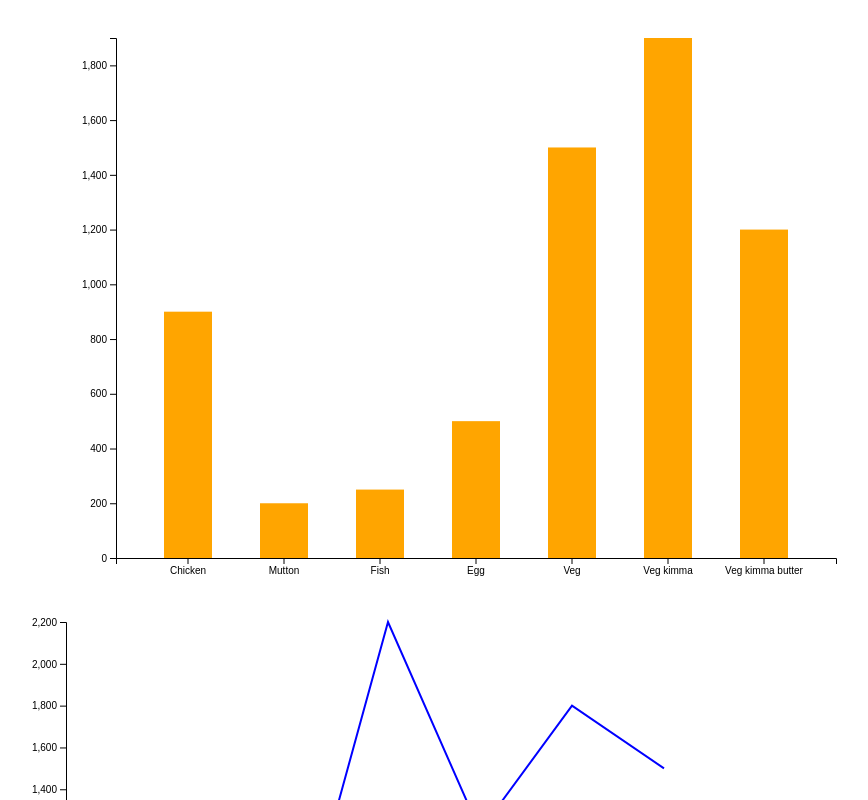
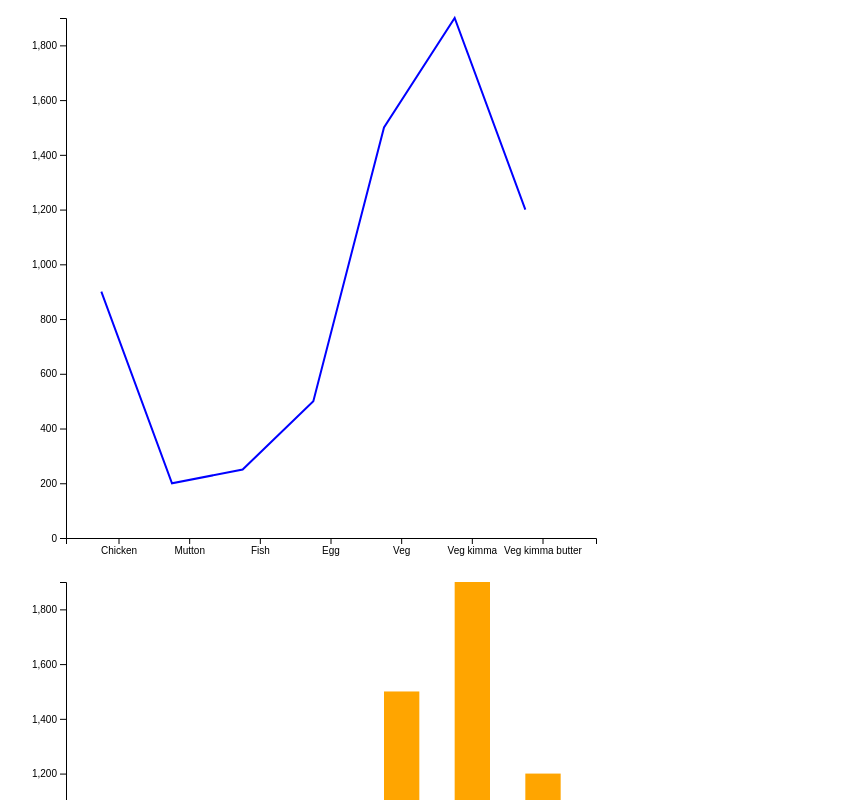
Before and after one commit to AnilKSahoo9/graphjs, a plain HTML site: page d3-visualization/index.html in a window 1280 px wide. Shown: the top 800 px of the page, without its empty margins (42-910 px from the left). Drawn offline with nearby package versions, Linux system fonts and the light colour scheme.

Commit message:
Create a function for calling the library to make a line chart or bar chart and data will be given in json object format

```diff
--- a/d3-visualization/data/menu.json
+++ b/d3-visualization/data/menu.json
@@ -1,4 +1,6 @@
-[{
+{
+    "type": "bar",
+    "value": [{
             "name": "Chicken",
             "orders": 900
         },
@@ -27,3 +29,4 @@
             "orders": 1200
         }
     ]
+}
--- a/d3-visualization/index.html
+++ b/d3-visualization/index.html
@@ -13,7 +13,8 @@
     <script src="scripts/axes.js"></script>
     <script src="scripts/bar.js"></script>
     <script src="scripts/line.js"></script>
-    <script src="scripts/main.js"></script>
+    <script src="scripts/index.js"></script>
+    <script src="scripts/call.js"></script>
 </body>
 
 </html>
--- /dev/null
+++ b/d3-visualization/scripts/call.js
@@ -0,0 +1,69 @@
+var lineData = {
+    "type": "line",
+    "value": [{
+            "name": "Chicken",
+            "orders": 900
+        },
+        {
+            "name": "Mutton",
+            "orders": 200
+        },
+        {
+            "name": "Fish",
+            "orders": 250
+        },
+        {
+            "name": "Egg",
+            "orders": 500
+        },
+        {
+            "name": "Veg",
+            "orders": 1500
+        },
+        {
+            "name": "Veg kimma",
+            "orders": 1900
+        },
+        {
+            "name": "Veg kimma butter",
+            "orders": 1200
+        }
+    ]
+}
+
+var lineChart = draw(lineData);
+
+var barData = {
+    "type": "bar",
+    "value": [{
+            "name": "Chicken",
+            "orders": 900
+        },
+        {
+            "name": "Mutton",
+            "orders": 200
+        },
+        {
+            "name": "Fish",
+            "orders": 250
+        },
+        {
+            "name": "Egg",
+            "orders": 500
+        },
+        {
+            "name": "Veg",
+            "orders": 1500
+        },
+        {
+            "name": "Veg kimma",
+            "orders": 1900
+        },
+        {
+            "name": "Veg kimma butter",
+            "orders": 1200
+        }
+    ]
+}
+
+var barChart = draw(barData);
--- /dev/null
+++ b/d3-visualization/scripts/index.js
@@ -0,0 +1,94 @@
+const draw = (data) => {
+    const margin = {
+        top: 10,
+        right: 10,
+        bottom: 30,
+        left: 100
+    };
+    const graphWidth = 640 - margin.left - margin.right;
+    const graphHeight = 560 - margin.top - margin.bottom;
+    const svg = d3
+        .select(".canvas")
+        .append("svg")
+        .attr("width", graphWidth + margin.left + margin.right)
+        .attr("height", graphHeight + margin.top + margin.bottom);
+
+    const graph = svg
+        .append("g")
+        .attr("width", graphWidth)
+        .attr("height", graphHeight)
+        .attr("transform", `translate(${margin.left}, ${margin.top})`);
+
+    const yScale = drawLinearAxis(
+        0,
+        d3.max(data.value, d => d.orders),
+        graphHeight,
+        0,
+        graph
+    );
+    const xScale = drawBandAxis(
+        data.value.map(d => d.name),
+        0,
+        graphWidth,
+        graph,
+        graphHeight
+    );
+    switch (data.type) {
+        case 'line':
+            drawLine(xScale, yScale, data.value, "name", "orders", graph);
+            break;
+        case 'bar':
+            drawBar(
+                xScale,
+                yScale,
+                graph,
+                data.value,
+                "name",
+                "orders",
+                graphHeight,
+                xScale.bandwidth
+            );
+
+        default:
+            break;
+    }
+};
+//drawLine(xScale, yScale, data.value, "name", "orders", graph);
+// d3.json("data/travel.json").then(data => {
+//     const margin = {
+//         top: 10,
+//         right: 10,
+//         bottom: 30,
+//         left: 100
+//     };
+//     const graphWidth = 800 - margin.left - margin.right;
+//     const graphHeight = 500 - margin.top - margin.bottom;
+//     const svg = d3
+//         .select(".canvas")
+//         .append("svg")
+//         .attr("width", graphWidth + margin.left + margin.right)
+//         .attr("height", graphHeight + margin.top + margin.bottom);
+
+//     const graph = svg
+//         .append("g")
+//         .attr("width", graphWidth)
+//         .attr("height", graphHeight)
+//         .attr("transform", `translate(${margin.left}, ${margin.top})`);
+
+//     const yScale = drawLinearAxis(
+//         0,
+//         d3.max(data, d => d.distance),
+//         graphHeight,
+//         0,
+//         graph
+//     );
+//     const xScale = drawBandAxis(
+//         data.map(d => d.year),
+//         0,
+//         graphWidth,
+//         graph,
+//         graphHeight
+//     );
+
+//     drawLine(xScale, yScale, data, "year", "distance", graph);
+// });
```
Also changed, not shown: chartjs-sample/scripts/Chart.js (+4 -4 lines). Lines whose indentation alone changed are shown as unchanged.
